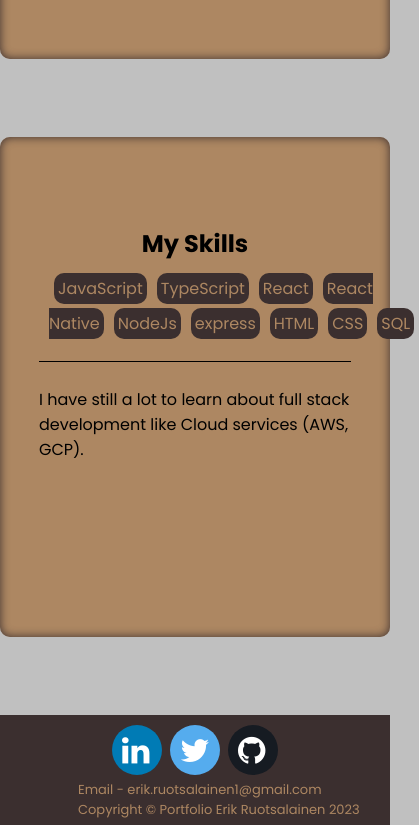
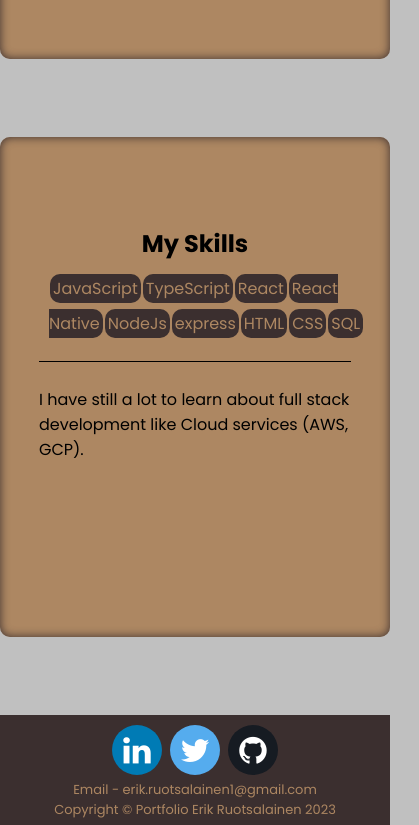
Before and after one commit to Supr0en/MyPortfolio, a website: page More/index.html in a window 390 px wide. Shown: the part 730-1555 px from the top of the page, 419 px wide, since content can reach past the window. Drawn offline with Linux system fonts and the light colour scheme.

Commit message:
Changes to parts of code

```diff
--- a/src/styles/main.css
+++ b/src/styles/main.css
@@ -15,26 +15,28 @@
 html{
     scroll-behavior: smooth;
 }
-footer{
+
+footer {
     background: var(--primary);
     color: var(--secondary);
     display: flex;
-    position: static;
+    flex-direction: column;
+    text-align: center;
     align-items: center;
     justify-content: center;
     bottom: 0;
     height: 110px;
-    width: 100%;
+    min-width: 100%;
     white-space: nowrap;
 }
+
 #banner{
     display: block;
     justify-content: center;
     align-items: center;
     min-height: 25%;
     min-width: 100%;
-    padding: 30px;
-    line-height: 1.6rem;
+    padding: 25px;
     background: var(--third);
     color: var(--primary);
     white-space: nowrap;
@@ -52,7 +54,11 @@ footer{
     max-width: 45%;
 }
 #contact{
-    max-width: 40%;
+    display: flex;
+    flex-direction: column;
+    align-items: center;
+    justify-content: center;
+    max-width: 50%;
 }
 #contact p{
     font-size: 13px;
@@ -178,20 +184,28 @@ footer{
 }
 
 @media (max-width: 767px) {
+    section {
+        display: flex;
+        align-items: center;
+        flex-direction: column;
+    }
+    container {
+        max-width: 100%;
+    }
     .carousel {
         min-width: 80%;
         margin-left: 10%;
         margin-right: 10%;
     }
     .text-container{
-        padding: 10%;
+        padding: 15%;
         padding-top: 10%;
         min-width: 100%;
         align-items: center;
     }
     .projects {
         height: 1500px;
-        padding-top: 10px;
+        padding: 10px;
         min-height: 100%;
         min-width: 80%;
         margin-left: 10%;
@@ -280,7 +294,7 @@ footer{
         order: 6;
     }
 }
-@media (min-width: 991px) and (max-width: 1669px) {
+@media (min-width: 992px) and (max-width: 1669px) {
     .projects {
         height: 1500px;
         padding-top: 10px;
--- a/src/styles/more.css
+++ b/src/styles/more.css
@@ -29,6 +29,8 @@ footer {
     background: var(--primary);
     color: var(--secondary);
     display: flex;
+    flex-direction: column;
+    text-align: center;
     align-items: center;
     justify-content: center;
     bottom: 0;
@@ -90,10 +92,10 @@ container {
 .skill{
     background-color: var(--primary);
     color: var(--secondary);
-    padding: 4px;
-    margin: 5px;
+    padding: 3px;
     border-radius: 10px;
     line-height: 35px;
+    margin: 1px;
 }
 
 .skill:hover{
@@ -123,12 +125,15 @@ container {
     width: 500px;
     border-radius: 50%;
     box-shadow: inset 0 0 10px rgba(59, 47, 47, 1);
-    margin: 50px;
     margin-right: 100px;
 }
 
 #contact{
-    max-width: 60%;
+    display: flex;
+    flex-direction: column;
+    align-items: center;
+    justify-content: center;
+    min-width: 50%;
 }
 
 #contact p{
@@ -189,3 +194,6 @@ container {
         display: none;
     }
 }
+@media (min-width: 992px) and (max-width: 1669px) {
+
+}
```
